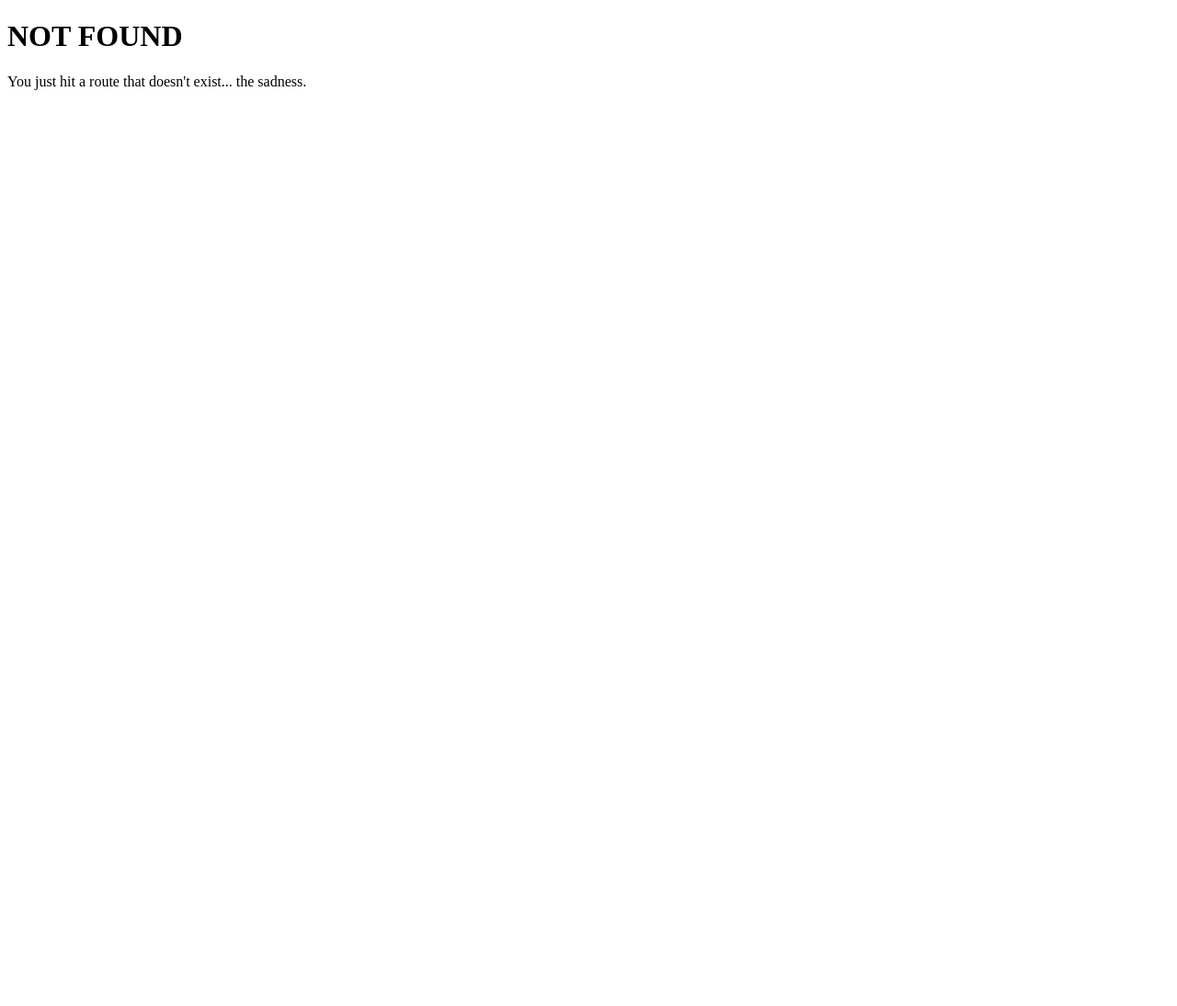
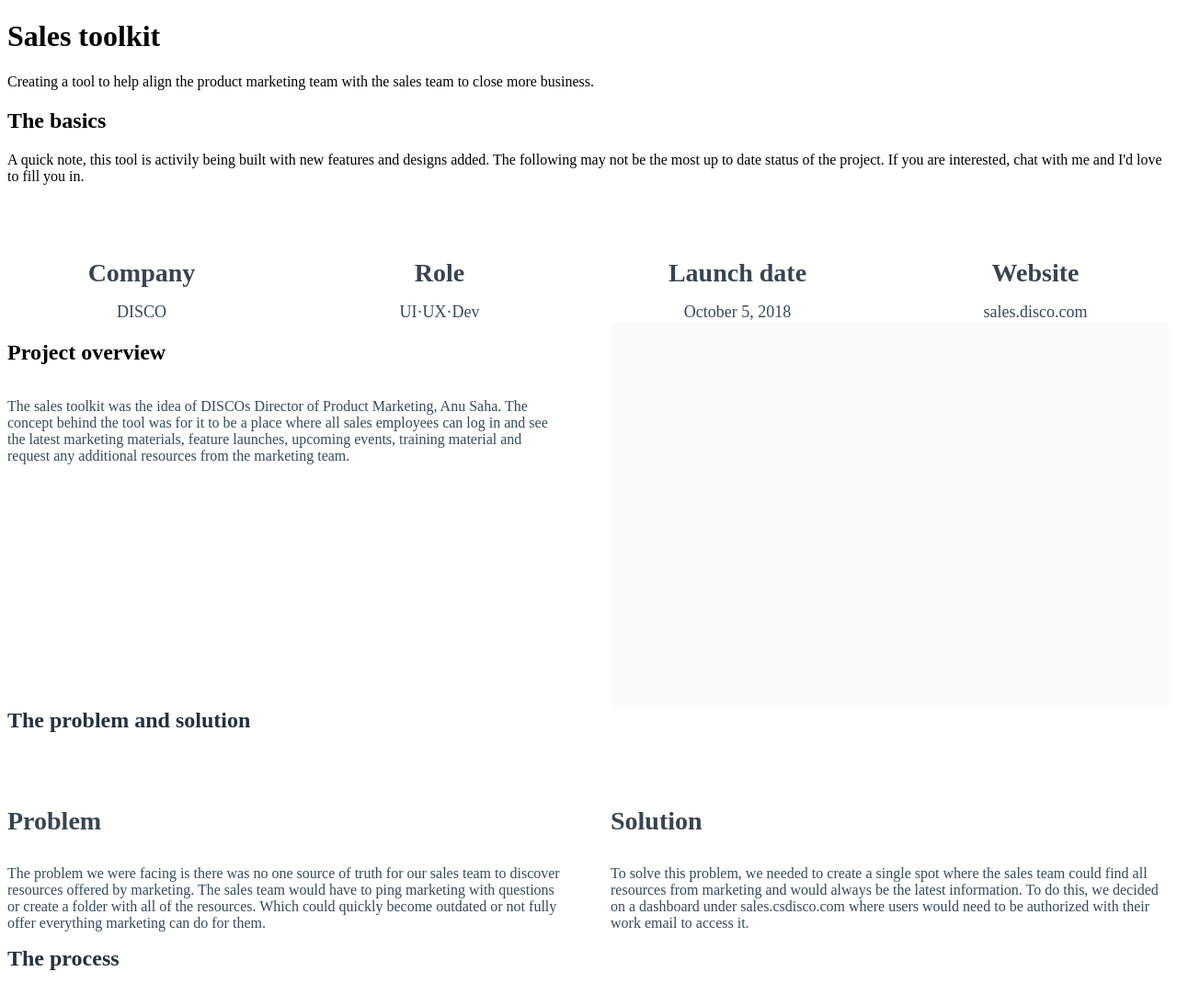
Before and after one commit to dot2/portfolio, a Gatsby site: page /sales-toolkit in a window 1280 px wide. Before the commit this address had no page. Shown: the top 1094 px of the page at 92% size. Before the commit the page ends 800 px from the top, so only its background shows below. Built offline with nearby package versions, Linux system fonts and the light colour scheme; Gatsby itself is replaced by a stand-in of ours.

Commit message:
added toolkit page

```diff
--- a/gatsby-config.js
+++ b/gatsby-config.js
@@ -2,5 +2,8 @@
   siteMetadata: {
     title: 'Dylan Dotolo | Designer, Developer, Creator',
   },
-  plugins: ['gatsby-plugin-react-helmet'],
+  plugins: [
+    'gatsby-plugin-react-helmet',
+    'gatsby-plugin-sass'
+  ],
 }
--- a/package.json
+++ b/package.json
@@ -7,6 +7,8 @@
     "gatsby": "^1.9.247",
     "gatsby-link": "^1.6.40",
     "gatsby-plugin-react-helmet": "^2.0.10",
+    "gatsby-plugin-sass": "^2.0.4",
+    "node-sass": "^4.10.0",
     "react-helmet": "^5.2.0"
   },
   "keywords": [
--- a/src/layouts/index.js
+++ b/src/layouts/index.js
@@ -4,6 +4,7 @@
 
 import Header from '../components/header'
 import './index.css'
+import './styles.scss'
 
 const Layout = ({ children, data }) => (
   <div>
--- a/src/pages/index.js
+++ b/src/pages/index.js
@@ -26,12 +26,14 @@
         <h2>Currently at DISCO</h2>
         <p>At DISCO, I run web design and development on the marketing team. I've had a hand in creating things such as the marketing site, support center, and internal tools like the sales toolkit. </p>
         <div className="grid">
+          <Link to="/sales-toolkit">
             <div className="Cards">
               <Card
                 image={require('../images/sales-toolkit.png')}
                 title="Sales Toolkit"
                 text="UI·UX·Dev" />
             </div>
+          </Link>
           <div className="Cards">
             <Card
               image={require('../images/marketing-website.png')}
--- /dev/null
+++ b/src/pages/sales-toolkit.js
@@ -0,0 +1,124 @@
+import React from 'react'
+import Link from 'gatsby-link'
+import ContactSection from '../components/contactSection';
+
+import './toolkit.css'
+
+const SalesToolkit = () => (
+    <div>
+        <div className="hero">
+            <div className="heroContent">
+                <h1>Sales toolkit</h1>
+                <p>Creating a tool to help align the product marketing team with the sales team to close more business.</p>
+            </div>
+        </div>
+
+        <div className="sectionWrapper noMarginTop">
+            <div className="section">
+                <h2>The basics</h2>
+                <p>A quick note, this tool is activily being built with new features and designs added. The following may not be the most up to date status of the project. If you are interested, chat with me and I'd love to fill you in. </p>
+                <div className="introGrid">
+                    <div className="introItem">
+                        <h3>Company</h3>
+                        <span>DISCO</span>
+                    </div>
+                    <div className="introItem">
+                        <h3>Role</h3>
+                        <span>UI·UX·Dev</span>
+                    </div>
+                    <div className="introItem">
+                        <h3>Launch date</h3>
+                        <span>October 5, 2018</span>
+                    </div>
+                    <div className="introItem">
+                        <h3>Website</h3>
+                        <span>sales.disco.com</span>
+                    </div>
+                </div>
+            </div>
+        </div>
+
+        <div className="sectionWrapper">
+            <div className="section">
+                <div className="splitCol">
+                    <div className="col">
+                        <h2>Project overview</h2>
+                        <p>The sales toolkit was the idea of DISCOs Director of Product Marketing, Anu Saha. The concept behind the tool was for it to be a place where all sales employees can log in and see the latest marketing materials, feature launches, upcoming events, training material and request any additional resources from the marketing team.</p>
+                    </div>
+                    <div className="col">
+                        <div className="imgagePlaceholder"></div>
+                    </div>
+                </div>
+            </div>
+        </div>
+
+        <div className="sectionWrapper">
+            <div className="section sectionLeftTitle">
+                <h2>The problem and solution</h2>
+                <div className="splitCol">
+                    <div className="col">
+                        <h3>Problem</h3>
+                        <p>The problem we were facing is there was no one source of truth for our sales team to discover resources offered by marketing. The sales team would have to ping marketing with questions or create a folder with all of the resources. Which could quickly become outdated or not fully offer everything marketing can do for them.</p>
+                    </div>
+                    <div className="col">
+                        <h3>Solution</h3>
+                        <p>To solve this problem, we needed to create a single spot where the sales team could find all resources from marketing and would always be the latest information. To do this, we decided on a dashboard under sales.csdisco.com where users would need to be authorized with their work email to access it.</p>
+                    </div>
+                </div>
+            </div>
+        </div>
+
+        <div className="sectionWrapper">
+            <div className="section sectionLeftTitle">
+                <h2>The process</h2>
+                <div className="splitCol">
+                    <div className="col">
+                        <h3>Brainstorming</h3>
+                        <p>To kick off the project I sat down with Anu as well as some other stakeholders in this project to decide which content should be available in the toolkit. We drew out some ideas on the whiteboard and got a high level idea of what content we wanted and where we thought it needed to live.</p>
+                    </div>
+                    <div className="col">
+                        <div className="imgagePlaceholder"></div>
+                    </div>
+                </div>
+                <div className="splitCol splitCol_MarginTop">
+                    <div className="col">
+                        <h3>Wireframing</h3>
+                        <p>After brainstorming and gathering up some example content, I started to do some quick wireframes to figure out the best layout. The wireframes allowed me to quickly iterate on a few ideas and allowed us to get a sense of what the final product could look like for the team.</p>
+                    </div>
+                    <div className="col">
+                        <div className="imgagePlaceholder"></div>
+                    </div>
+                </div>
+                <div className="splitCol splitCol_MarginTop">
+                    <div className="col">
+                        <h3>Mock ups</h3>
+                        <p>Once the layout of the content was agreed on, I started mocking up some pages based on the design system I created for DISCO. Using the design system, I was quickly able to layout the content for the toolkit. Allowing us to get feedback from the sales team and other key stakeholders to help iterate on the design.</p>
+                    </div>
+                    <div className="col">
+                        <div className="imgagePlaceholder"></div>
+                    </div>
+                </div>
+            </div>
+        </div>
+
+        <div className="sectionWrapper">
+            <div className="section">
+                <h2>The final outcome</h2>
+                <p>I am super proud of the toolkit and believe it fills a much needed gap. Looking back I think I would start getting feedback from both team sooner to help align myself on features that are must have's instead of building features that were just nice to have.</p>
+                <div className="wallGrid">
+                    <div className="imgagePlaceholder small"></div>
+                    <div className="imgagePlaceholder small"></div>
+                    <div className="imgagePlaceholder small"></div>
+                    <div className="imgagePlaceholder small"></div>
+                    <div className="imgagePlaceholder small"></div>
+                    <div className="imgagePlaceholder small"></div>
+                </div>
+            </div>
+        </div>
+
+        <ContactSection />
+
+    </div>
+)
+
+export default SalesToolkit
--- /dev/null
+++ b/src/pages/toolkit.css
@@ -0,0 +1,80 @@
+.introGrid {
+    width: 100%;
+    display: grid;
+    grid-template-columns: repeat(auto-fill, minmax(270px, 1fr));
+    grid-gap: 32px;
+    justify-items: center;
+    margin: 80px 0 0 0;
+}
+
+.introItem {
+    text-align: center;
+}
+
+.introItem h3 {
+    font-size: 28px;
+    margin: 0 0 16px 0;
+    color: #22313F;
+    opacity: .90;
+}
+
+.introItem span {
+    font-size: 18px;
+    font-weight: 300;
+    color: #34495E;
+}
+
+.imgagePlaceholder {
+    width: 100%;
+    height: 420px;
+    background-color: #fbfbfb;
+    border-radius: 8px;
+}
+
+.small {
+    height: 300px !important;
+}
+
+.splitCol {
+    width: 100%;
+    display: grid;
+    grid-template-columns: repeat(auto-fit, minmax(370px, 1fr));
+    grid-gap: 48px;
+}
+
+.col {
+    display: flex;
+    flex-direction: column;
+    align-items: flex-start;
+}
+
+.col p {
+    text-align: left;
+    color: #34495E;
+}
+
+.sectionLeftTitle h2 {
+    text-align: left;
+    width: 100%;
+    margin: 0 0 80px 0;
+    color: #22313F;
+}
+
+.col h3 {
+    font-size: 28px;
+    margin: 0 0 16px 0;
+    color: #22313F;
+    opacity: .90;
+}
+
+.splitCol_MarginTop {
+    margin: 80px 0 0 0;
+}
+
+.wallGrid {
+    margin: 80px 0 0 0;
+    width: 100%;
+    display: grid;
+    grid-template-columns: repeat(auto-fill, minmax(370px, 1fr));
+    grid-gap: 32px;
+}
```
Also changed, not shown: src/layouts/styles.scss (added), 1 other file. Lines whose indentation alone changed are shown as unchanged.
